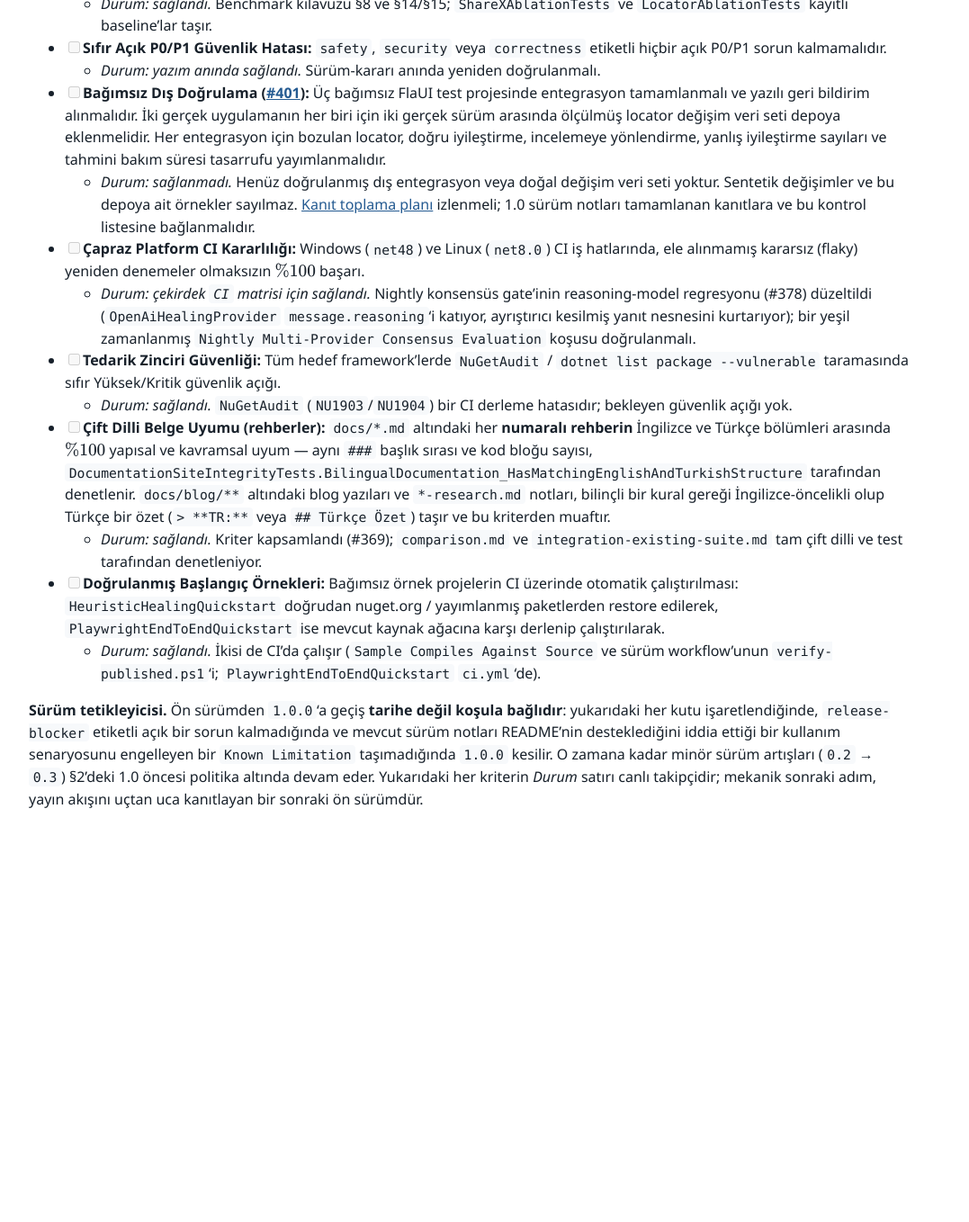
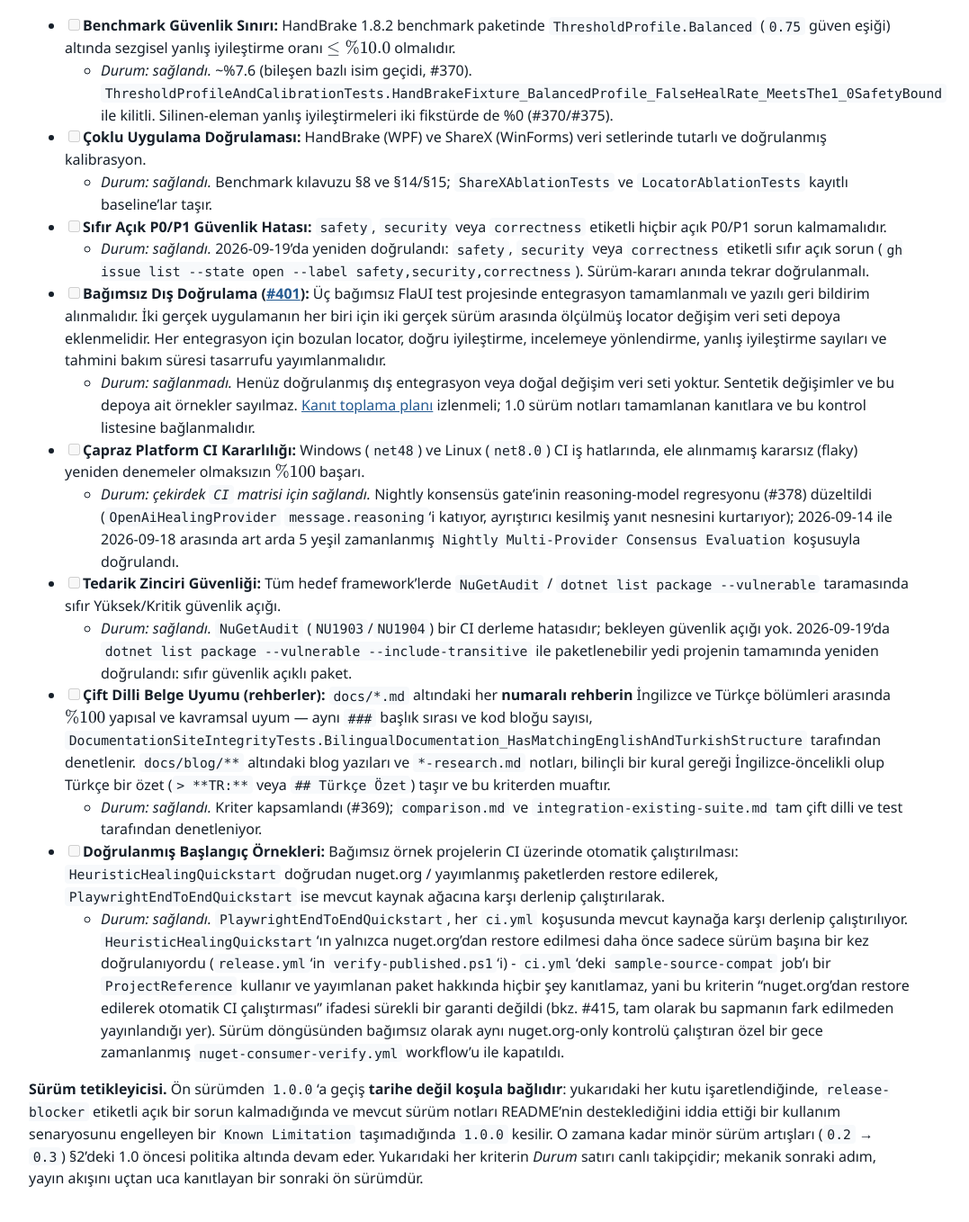
Before and after one commit to mustafasercansak/automation-sandbox, a Jekyll site: the page built from docs/versioning-and-stability.md, in a window 1280 px wide and 1400 px high, scrolled down 7436 px. Shown: the top 1358 px of the window at 90% size, without its empty margins (118-1195 px from the left). Built offline with Jekyll 4.4.1, drawn with Linux system fonts in a browser that asks for light colours; before the commit the page ends 8415 px from its top, so only the background shows below that; some of the changed text lies outside the part shown.

Commit message:
ci: verify the published package against nuget.org independent of release
ci.yml's sample-source-compat job swaps in a ProjectReference and only
proves the sample builds against current main - it never catches drift
between main and what a consumer actually restores from nuget.org.
release.yml's verify-published.ps1 is the only thing that does that, and
it only ran once, at the moment of a release: a consumer restoring a week
later got no ongoing guarantee. That gap is exactly how v0.2.0-beta.5
shipped with a namespace mismatch that went undetected until it was
fixed in v0.2.0-beta.6.

Add a scheduled nightly workflow (nuget-consumer-verify.yml) that runs
the same verify-published.ps1 check against whatever version is
currently live, independent of the release process.

Refreshes the "Verified Consumer Quickstarts" status line in
versioning-and-stability.md (EN+TR) to describe the real gap this closes,
and re-confirms three other beta-exit criteria with fresh evidence dated
2026-09-19: zero open P0/P1 safety/security/correctness issues, zero
vulnerable packages across all seven packable projects, and five
consecutive green nightly consensus runs.

```diff
--- a/docs/versioning-and-stability.md
+++ b/docs/versioning-and-stability.md
@@ -90,17 +90,17 @@ To exit beta and release `1.0.0`, all of the following conditions must be satisf
 - [ ] **Multi-Application Verification:** Proven calibration and telemetry across both HandBrake (WPF) and ShareX (WinForms) fixtures without unexplained variance.
   - *Status: met.* §8 and §14/§15 of the benchmark guide; `ShareXAblationTests` and `LocatorAblationTests` carry committed baselines.
 - [ ] **Zero Open P0/P1 Safety Issues:** No open issues labeled `safety`, `security`, or `correctness` with P0 or P1 priority.
-  - *Status: met* at time of writing. Re-confirm at release-decision time.
+  - *Status: met.* Re-confirmed 2026-09-19: zero open issues labeled `safety`, `security`, or `correctness` (`gh issue list --state open --label safety,security,correctness`). Re-confirm again at release-decision time.
 - [ ] **Independent External Validation ([#401](https://github.com/mustafasercansak/automation-sandbox/issues/401)):** Three independent FlaUI test projects have completed integrations with written feedback, and two real applications each have a committed dataset from two genuine versions with measured locator drift. Publish broken-locator counts, correct heals, review referrals, false heals, and estimated maintenance time saved for each integration.
   - *Status: not met.* No external integration or organic drift dataset is verified. Synthetic mutations and repository-owned quickstarts do not qualify. Follow the [evidence collection plan](external-validation.md); release notes for 1.0 must link the completed evidence and this checklist.
 - [ ] **Cross-Platform CI Stability:** 100% passing tests across the Windows (`net48`) and Linux (`net8.0`) CI matrix legs with zero unhandled flaky retries.
-  - *Status: met* for the core `CI` matrix. The nightly consensus gate's reasoning-model regression (#378) is fixed (`OpenAiHealingProvider` folds in `message.reasoning`, the parser recovers a truncated answer object); confirm one green scheduled `Nightly Multi-Provider Consensus Evaluation` run.
+  - *Status: met* for the core `CI` matrix. The nightly consensus gate's reasoning-model regression (#378) is fixed (`OpenAiHealingProvider` folds in `message.reasoning`, the parser recovers a truncated answer object); confirmed with 5 consecutive green scheduled `Nightly Multi-Provider Consensus Evaluation` runs, 2026-09-14 through 2026-09-18.
 - [ ] **Supply Chain Security:** Zero High or Critical advisories under `dotnet list package --vulnerable` / `NuGetAudit` across all target frameworks.
-  - *Status: met.* `NuGetAudit` (`NU1903`/`NU1904`) is a CI build error; no advisories outstanding.
+  - *Status: met.* `NuGetAudit` (`NU1903`/`NU1904`) is a CI build error; no advisories outstanding. Re-confirmed 2026-09-19 via `dotnet list package --vulnerable --include-transitive` across all seven packable projects: zero vulnerable packages.
 - [ ] **Bilingual Documentation Parity (guides):** 100% structural and conceptual parity between the English and Turkish sections of every **numbered guide** at `docs/*.md` — same `###` heading sequence and fenced-code-block count, enforced by `DocumentationSiteIntegrityTests.BilingualDocumentation_HasMatchingEnglishAndTurkishStructure`. Blog posts under `docs/blog/**` and `*-research.md` notes are English-primary with a Turkish abstract (`> **TR:**` or `## Türkçe Özet`) by deliberate convention and are exempt.
   - *Status: met.* Criterion scoped (#369); `comparison.md` and `integration-existing-suite.md` are fully bilingual and enforced by the test.
 - [ ] **Verified Consumer Quickstarts:** Automated CI execution of both standalone sample projects: `HeuristicHealingQuickstart` restoring purely from nuget.org / published artifacts, and `PlaywrightEndToEndQuickstart` built and run in CI against the current source tree.
-  - *Status: met.* Both run in CI (`Sample Compiles Against Source` and the release workflow's `verify-published.ps1`; `PlaywrightEndToEndQuickstart` in `ci.yml`).
+  - *Status: met.* `PlaywrightEndToEndQuickstart` builds and runs against current source on every `ci.yml` run. `HeuristicHealingQuickstart`'s nuget.org-only restore was previously verified only once per release (`release.yml`'s `verify-published.ps1`) - `ci.yml`'s `sample-source-compat` job swaps in a `ProjectReference` and proves nothing about the published package, so this criterion's "automated CI execution ... restoring purely from nuget.org" was not actually an ongoing guarantee (see #415, where exactly that drift shipped undetected). Closed by a dedicated nightly `nuget-consumer-verify.yml` workflow that runs the same nuget.org-only check independent of the release cycle.
 
 **Release trigger.** The prerelease → `1.0.0` transition is **condition-based, not date-based**: `1.0.0` is cut once every box above is checked, no open issue is labeled `release-blocker`, and the current release notes carry no `Known Limitation` that blocks a use case the README claims support for. Until then, minor bumps (`0.2` → `0.3`) continue under the pre-1.0 policy in §2. Every criterion's *Status* line above is the live tracker; the mechanical next step is the next preview release, which proves the publish flow end to end.
 
@@ -183,16 +183,16 @@ Beta sürecini tamamlayıp `1.0.0` genel sürümüne geçmek için aşağıdaki
 - [ ] **Çoklu Uygulama Doğrulaması:** HandBrake (WPF) ve ShareX (WinForms) veri setlerinde tutarlı ve doğrulanmış kalibrasyon.
   - *Durum: sağlandı.* Benchmark kılavuzu §8 ve §14/§15; `ShareXAblationTests` ve `LocatorAblationTests` kayıtlı baseline'lar taşır.
 - [ ] **Sıfır Açık P0/P1 Güvenlik Hatası:** `safety`, `security` veya `correctness` etiketli hiçbir açık P0/P1 sorun kalmamalıdır.
-  - *Durum: yazım anında sağlandı.* Sürüm-kararı anında yeniden doğrulanmalı.
+  - *Durum: sağlandı.* 2026-09-19'da yeniden doğrulandı: `safety`, `security` veya `correctness` etiketli sıfır açık sorun (`gh issue list --state open --label safety,security,correctness`). Sürüm-kararı anında tekrar doğrulanmalı.
 - [ ] **Bağımsız Dış Doğrulama ([#401](https://github.com/mustafasercansak/automation-sandbox/issues/401)):** Üç bağımsız FlaUI test projesinde entegrasyon tamamlanmalı ve yazılı geri bildirim alınmalıdır. İki gerçek uygulamanın her biri için iki gerçek sürüm arasında ölçülmüş locator değişim veri seti depoya eklenmelidir. Her entegrasyon için bozulan locator, doğru iyileştirme, incelemeye yönlendirme, yanlış iyileştirme sayıları ve tahmini bakım süresi tasarrufu yayımlanmalıdır.
   - *Durum: sağlanmadı.* Henüz doğrulanmış dış entegrasyon veya doğal değişim veri seti yoktur. Sentetik değişimler ve bu depoya ait örnekler sayılmaz. [Kanıt toplama planı](external-validation.md) izlenmeli; 1.0 sürüm notları tamamlanan kanıtlara ve bu kontrol listesine bağlanmalıdır.
 - [ ] **Çapraz Platform CI Kararlılığı:** Windows (`net48`) ve Linux (`net8.0`) CI iş hatlarında, ele alınmamış kararsız (flaky) yeniden denemeler olmaksızın $\%100$ başarı.
-  - *Durum: çekirdek `CI` matrisi için sağlandı.* Nightly konsensüs gate'inin reasoning-model regresyonu (#378) düzeltildi (`OpenAiHealingProvider` `message.reasoning`'i katıyor, ayrıştırıcı kesilmiş yanıt nesnesini kurtarıyor); bir yeşil zamanlanmış `Nightly Multi-Provider Consensus Evaluation` koşusu doğrulanmalı.
+  - *Durum: çekirdek `CI` matrisi için sağlandı.* Nightly konsensüs gate'inin reasoning-model regresyonu (#378) düzeltildi (`OpenAiHealingProvider` `message.reasoning`'i katıyor, ayrıştırıcı kesilmiş yanıt nesnesini kurtarıyor); 2026-09-14 ile 2026-09-18 arasında art arda 5 yeşil zamanlanmış `Nightly Multi-Provider Consensus Evaluation` koşusuyla doğrulandı.
 - [ ] **Tedarik Zinciri Güvenliği:** Tüm hedef framework'lerde `NuGetAudit` / `dotnet list package --vulnerable` taramasında sıfır Yüksek/Kritik güvenlik açığı.
-  - *Durum: sağlandı.* `NuGetAudit` (`NU1903`/`NU1904`) bir CI derleme hatasıdır; bekleyen güvenlik açığı yok.
+  - *Durum: sağlandı.* `NuGetAudit` (`NU1903`/`NU1904`) bir CI derleme hatasıdır; bekleyen güvenlik açığı yok. 2026-09-19'da `dotnet list package --vulnerable --include-transitive` ile paketlenebilir yedi projenin tamamında yeniden doğrulandı: sıfır güvenlik açıklı paket.
 - [ ] **Çift Dilli Belge Uyumu (rehberler):** `docs/*.md` altındaki her **numaralı rehberin** İngilizce ve Türkçe bölümleri arasında $\%100$ yapısal ve kavramsal uyum — aynı `###` başlık sırası ve kod bloğu sayısı, `DocumentationSiteIntegrityTests.BilingualDocumentation_HasMatchingEnglishAndTurkishStructure` tarafından denetlenir. `docs/blog/**` altındaki blog yazıları ve `*-research.md` notları, bilinçli bir kural gereği İngilizce-öncelikli olup Türkçe bir özet (`> **TR:**` veya `## Türkçe Özet`) taşır ve bu kriterden muaftır.
   - *Durum: sağlandı.* Kriter kapsamlandı (#369); `comparison.md` ve `integration-existing-suite.md` tam çift dilli ve test tarafından denetleniyor.
 - [ ] **Doğrulanmış Başlangıç Örnekleri:** Bağımsız örnek projelerin CI üzerinde otomatik çalıştırılması: `HeuristicHealingQuickstart` doğrudan nuget.org / yayımlanmış paketlerden restore edilerek, `PlaywrightEndToEndQuickstart` ise mevcut kaynak ağacına karşı derlenip çalıştırılarak.
-  - *Durum: sağlandı.* İkisi de CI'da çalışır (`Sample Compiles Against Source` ve sürüm workflow'unun `verify-published.ps1`'i; `PlaywrightEndToEndQuickstart` `ci.yml`'de).
+  - *Durum: sağlandı.* `PlaywrightEndToEndQuickstart`, her `ci.yml` koşusunda mevcut kaynağa karşı derlenip çalıştırılıyor. `HeuristicHealingQuickstart`'ın yalnızca nuget.org'dan restore edilmesi daha önce sadece sürüm başına bir kez doğrulanıyordu (`release.yml`'in `verify-published.ps1`'i) - `ci.yml`'deki `sample-source-compat` job'ı bir `ProjectReference` kullanır ve yayımlanan paket hakkında hiçbir şey kanıtlamaz, yani bu kriterin "nuget.org'dan restore edilerek otomatik CI çalıştırması" ifadesi sürekli bir garanti değildi (bkz. #415, tam olarak bu sapmanın fark edilmeden yayınlandığı yer). Sürüm döngüsünden bağımsız olarak aynı nuget.org-only kontrolü çalıştıran özel bir gece zamanlanmış `nuget-consumer-verify.yml` workflow'u ile kapatıldı.
 
 **Sürüm tetikleyicisi.** Ön sürümden `1.0.0`'a geçiş **tarihe değil koşula bağlıdır**: yukarıdaki her kutu işaretlendiğinde, `release-blocker` etiketli açık bir sorun kalmadığında ve mevcut sürüm notları README'nin desteklediğini iddia ettiği bir kullanım senaryosunu engelleyen bir `Known Limitation` taşımadığında `1.0.0` kesilir. O zamana kadar minör sürüm artışları (`0.2` → `0.3`) §2'deki 1.0 öncesi politika altında devam eder. Yukarıdaki her kriterin *Durum* satırı canlı takipçidir; mekanik sonraki adım, yayın akışını uçtan uca kanıtlayan bir sonraki ön sürümdür.
```
Also changed, not shown: .github/workflows/nuget-consumer-verify.yml (added).
